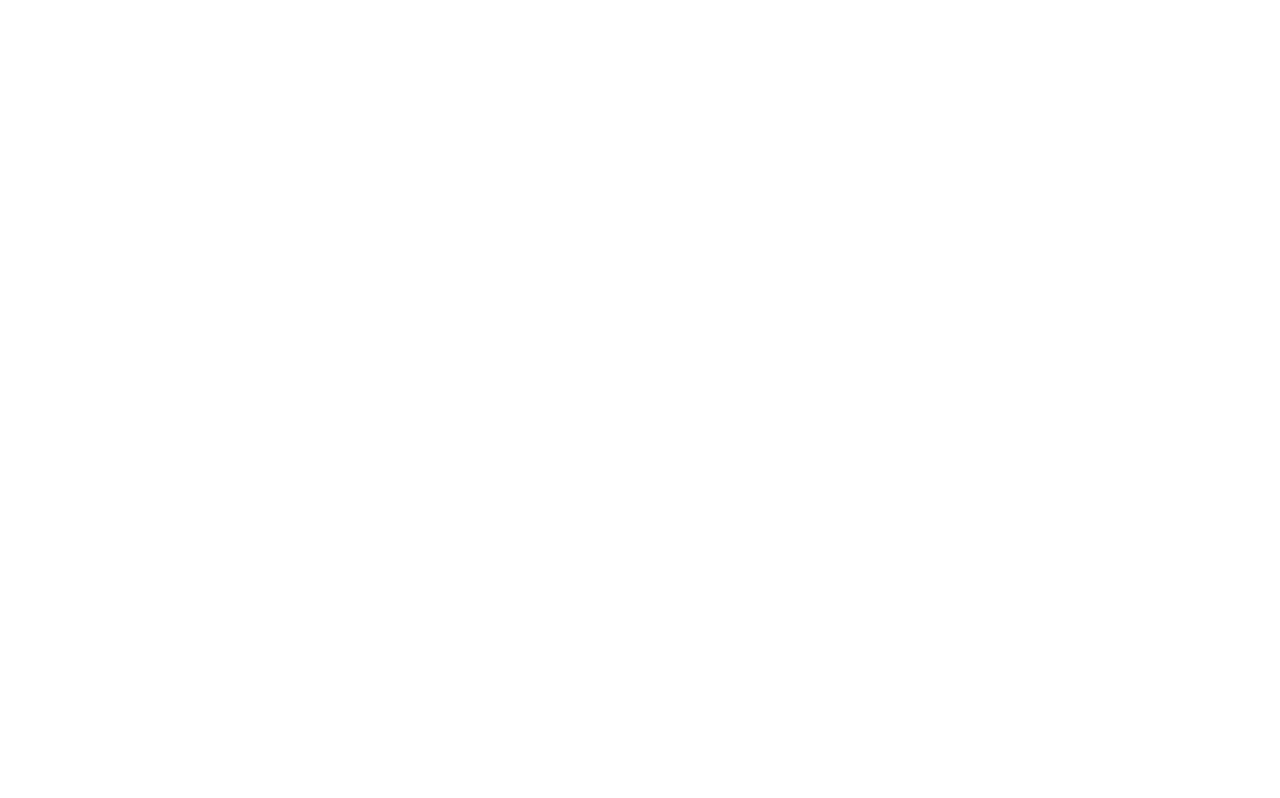
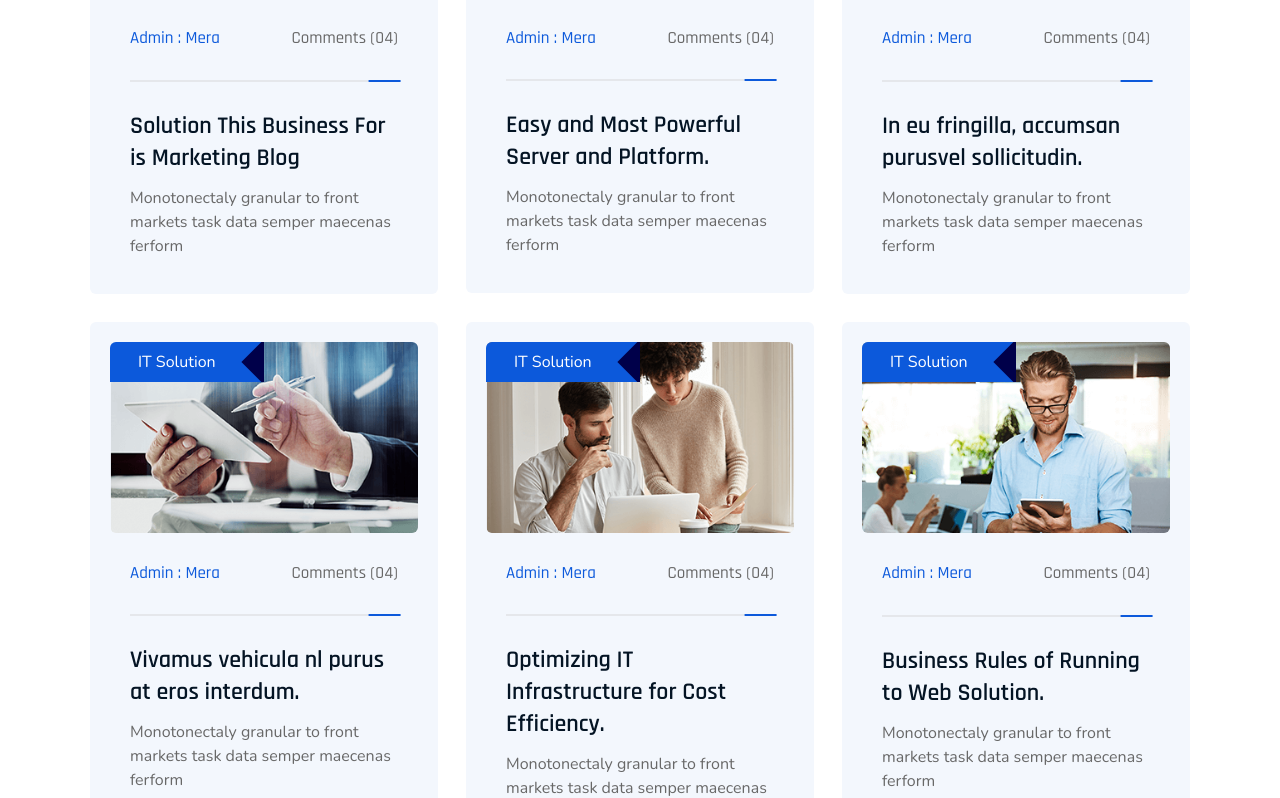
Before and after one commit to jisan5620jk/toptech, a React (Vite) app: page /blog_grid in a window 1280 px wide. Before the commit this address had no page. Shown: the part 825-1623 px from the top of the page. Before the commit the page ends 800 px from the top, so only its background shows below. Built offline with nearby package versions, Linux system fonts and the light colour scheme.

Commit message:
Add InnerPage

```diff
--- a/src/Pages/InnerPage/BlogDetails/BlogDetails.jsx
+++ b/src/Pages/InnerPage/BlogDetails/BlogDetails.jsx
@@ -44,7 +44,7 @@
                   </div>
                 </div>
                 <div className="px-4 sm:px-8 ml-8 bg-white shadow-cases rounded-b-md rounded-ss-md -mt-[50px] relative z-10">
-                  <div className="flex items-center justify-between gap-5 pt-9 pb-7 border-b-2  relative before:absolute before:left-0 before:-bottom-[2px] before:w-[50px] before:h-[2px] before:bg-PrimaryColor-0 before:animate-dance4">
+                  <div className="flex items-center justify-between gap-5 pt-9 pb-7 border-b-2  relative before:absolute before:left-0 before:-bottom-[2px] before:w-8 before:h-[2px] before:bg-PrimaryColor-0 before:animate-dance5">
                     <h6 className="flex items-center gap-2 font-Rajdhani text-[17px] text-PrimaryColor-0 font-medium">
                       Admin : Mera
                     </h6>
--- a/src/Pages/InnerPage/BlogGrid/BlogGrid.jsx
+++ b/src/Pages/InnerPage/BlogGrid/BlogGrid.jsx
@@ -1,118 +1,81 @@
 /* eslint-disable no-unused-vars */
 import { FaAngleRight, FaArrowRightLong } from "react-icons/fa6";
-import blogThumb from "/images/blog-list.png";
-import blogThumb2 from "/images/blog-list2.png";
-import blogThumb3 from "/images/blog-list3.png";
-import blogThumb4 from "/images/blog-list4.jpg";
-import blogThumb5 from "/images/blog-list5.jpg";
-import blogThumb6 from "/images/blog-list6.jpg";
-import blogThumb7 from "/images/blog-thumb1.jpg";
-import blogThumb8 from "/images/blog-thumb2.jpg";
-import blogThumb9 from "/images/blog-thumb3.jpg";
-import BlogCard from "./BlogCard";
-import { Link } from "react-router-dom";
-import subTitleShape from "/images/sub-title-shape.png";
+import blogGridImg from "/images/blog-1.png";
+import blogGridImg2 from "/images/blog-2.png";
+import blogGridImg3 from "/images/blog-3.png";
+import blogGridImg4 from "/images/blog-4.png";
+import blogGridImg5 from "/images/blog-5.png";
+import blogGridImg6 from "/images/blog-6.png";
+import BlogGridCard from "./BlogGridCard";
 import BreadCrumb from "../../../Shared/BreadCrumb/BreadCrumb";
+import { LuArrowUpRight } from "react-icons/lu";
 
 const blogData = [
   {
     id: 1,
-    blogThumb: blogThumb,
-    thumbContent: "Energy",
-    blogUrl: "/blog_details",
-    blogTitle: "Newest Cleaning Tools for House 2024",
-    blogDesc:
-      "Competently repurpose forward benefits conveniently target e-business",
-    btnContent: "Read More",
-    btnIcon: <FaArrowRightLong />,
+    blogGridImg: blogGridImg,
+    thumbContent: "IT Solution",
+    thumbBtn: <LuArrowUpRight />,
+    blogGridTilte: "Solution This Business For is Marketing Blog",
+    postBy: "Admin : Mera",
+    comments: "Comments (04)",
+    blogGridDesc:
+      "Monotonectaly granular to front markets task data semper maecenas ferform",
   },
   {
     id: 2,
-    blogThumb: blogThumb2,
-    thumbContent: "Ecology",
-    blogUrl: "/blog_details",
-    blogTitle: "10 Most Popular Cleaning Tips for House",
-    blogDesc:
-      "Competently repurpose forward benefits conveniently target e-business",
-    btnContent: "Read More",
-    btnIcon: <FaArrowRightLong />,
+    blogGridImg: blogGridImg2,
+    thumbContent: "IT Solution",
+    thumbBtn: <LuArrowUpRight />,
+    blogGridTilte: "Easy and Most Powerful Server and Platform.",
+    postBy: "Admin : Mera",
+    comments: "Comments (04)",
+    blogGridDesc:
+      "Monotonectaly granular to front markets task data semper maecenas ferform",
   },
   {
     id: 3,
-    blogThumb: blogThumb3,
-    thumbContent: "Environment",
-    blogUrl: "/blog_details",
-    blogTitle: "Web Development Use New Equipment",
-    blogDesc:
-      "Competently repurpose forward benefits conveniently target e-business",
-    btnContent: "Read More",
-    btnIcon: <FaArrowRightLong />,
+    blogGridImg: blogGridImg3,
+    thumbContent: "IT Solution",
+    thumbBtn: <LuArrowUpRight />,
+    blogGridTilte: "In eu fringilla, accumsan purusvel sollicitudin.",
+    postBy: "Admin : Mera",
+    comments: "Comments (04)",
+    blogGridDesc:
+      "Monotonectaly granular to front markets task data semper maecenas ferform",
   },
   {
     id: 4,
-    blogThumb: blogThumb4,
-    thumbContent: "Energy",
-    blogUrl: "/blog_details",
-    blogTitle: "Regular cleaning your dream House",
-    blogDesc:
-      "Competently repurpose forward benefits conveniently target e-business",
-    btnContent: "Read More",
-    btnIcon: <FaArrowRightLong />,
+    blogGridImg: blogGridImg4,
+    thumbContent: "IT Solution",
+    thumbBtn: <LuArrowUpRight />,
+    blogGridTilte: "Vivamus vehicula nl purus at eros interdum.",
+    postBy: "Admin : Mera",
+    comments: "Comments (04)",
+    blogGridDesc:
+      "Monotonectaly granular to front markets task data semper maecenas ferform",
   },
   {
     id: 5,
-    blogThumb: blogThumb5,
-    thumbContent: "Ecology",
-    blogUrl: "/blog_details",
-    blogTitle: "Carpet Cleaning Use New Equipment",
-    blogDesc:
-      "Competently repurpose forward benefits conveniently target e-business",
-    btnContent: "Read More",
-    btnIcon: <FaArrowRightLong />,
+    blogGridImg: blogGridImg5,
+    thumbContent: "IT Solution",
+    thumbBtn: <LuArrowUpRight />,
+    blogGridTilte: "Optimizing IT Infrastructure for Cost Efficiency.",
+    postBy: "Admin : Mera",
+    comments: "Comments (04)",
+    blogGridDesc:
+      "Monotonectaly granular to front markets task data semper maecenas ferform",
   },
   {
     id: 6,
-    blogThumb: blogThumb6,
-    thumbContent: "Environment",
-    blogUrl: "/blog_details",
-    blogTitle: "Proper Cleaning Use New Equipment",
-    blogDesc:
-      "Competently repurpose forward benefits conveniently target e-business",
-    btnContent: "Read More",
-    btnIcon: <FaArrowRightLong />,
-  },
-  {
-    id: 7,
-    blogThumb: blogThumb7,
-    thumbContent: "Energy",
-    blogUrl: "/blog_details",
-    blogTitle: "Window Cleaning Use New Equipment",
-    blogDesc:
-      "Competently repurpose forward benefits conveniently target e-business",
-    btnContent: "Read More",
-    btnIcon: <FaArrowRightLong />,
-  },
-  {
-    id: 8,
-    blogThumb: blogThumb8,
-    thumbContent: "Ecology",
-    blogUrl: "/blog_details",
-    blogTitle: "Web Development Use New Equipment",
-    blogDesc:
-      "Competently repurpose forward benefits conveniently target e-business",
-    btnContent: "Read More",
-    btnIcon: <FaArrowRightLong />,
-  },
-  {
-    id: 9,
-    blogThumb: blogThumb9,
-    thumbContent: "Environment",
-    blogUrl: "/blog_details",
-    blogTitle: "Door Cleaning Use New Equipment",
-    blogDesc:
-      "Competently repurpose forward benefits conveniently target e-business",
-    btnContent: "Read More",
-    btnIcon: <FaArrowRightLong />,
+    blogGridImg: blogGridImg6,
+    thumbContent: "IT Solution",
+    thumbBtn: <LuArrowUpRight />,
+    blogGridTilte: "Business Rules of Running to Web Solution.",
+    postBy: "Admin : Mera",
+    comments: "Comments (04)",
+    blogGridDesc:
+      "Monotonectaly granular to front markets task data semper maecenas ferform",
   },
 ];
 
@@ -122,62 +85,37 @@
       <BreadCrumb
         breadCrumbTitle={"Blog Grid"}
         breadCrumbIcon={<FaArrowRightLong />}
-        breadCrumbLink={"Blog"}
-        breadCrumbIcon2={<FaArrowRightLong />}
-        breadCrumbContent={"Blog Grid"}
+        breadCrumbLink={"Blog Grid"}
       />
       <section className="pt-28">
         <div className="Container">
-          <div className="grid grid-cols-1 gap-4 lg:grid-cols-2 lg:items-center">
-            <div>
-              <div>
-                <h5 className="font-Nunito font-medium text-PrimaryColor-0 flex items-center gap-2">
-                  <img src={subTitleShape} draggable="false" />
-                  LATEST BLOG
-                </h5>
-                <h1 className="font-Nunito font-bold text-[22px] leading-8 sm:text-[38px] sm:leading-[48px] md:text-[44px] md:leading-[54px] lg:text-[32px] lg:leading-[42px] xl:text-[40px] xl:leading-[50px] 2xl:text-[46px] 2xl:leading-[56px] text-HeadingColor-0 mt-5 mb-3">
-                  Learn about our Latest <br /> News from Blog
-                </h1>
-              </div>
-            </div>
-            <div className="flex lg:justify-end">
-              <Link to={"/blog_details"}>
-                <button className="primary-btn">
-                  Veiw All Blog
-                  <FaArrowRightLong size={"20"} />
-                </button>
-              </Link>
-            </div>
-          </div>
-          <div className="mt-[60px]">
           <div className="grid grid-cols-1 md:grid-cols-2 lg:grid-cols-3 gap-7">
             {blogData.map(
               ({
                 id,
-                  blogThumb,
+                blogGridImg,
                 thumbContent,
-                  blogUrl,
-                  blogTitle,
-                  blogDesc,
-                  btnContent,
-                  btnIcon,
+                thumbBtn,
+                blogGridTilte,
+                postBy,
+                comments,
+                blogGridDesc,
               }) => {
                 return (
                   <div key={id}>
-                      <BlogCard
-                        blogThumb={blogThumb}
+                    <BlogGridCard
+                      blogGridImg={blogGridImg}
                       thumbContent={thumbContent}
-                        blogUrl={blogUrl}
-                        blogTitle={blogTitle}
-                        blogDesc={blogDesc}
-                        btnContent={btnContent}
-                        btnIcon={btnIcon}
+                      thumbBtn={thumbBtn}
+                      blogGridTitle={blogGridTilte}
+                      postBy={postBy}
+                      comments={comments}
+                      blogGridDesc={blogGridDesc}
                     />
                   </div>
                 );
               }
             )}
-            </div>
           </div>
         </div>
       </section>
--- /dev/null
+++ b/src/Pages/InnerPage/BlogGrid/BlogGridCard.jsx
@@ -0,0 +1,54 @@
+/* eslint-disable react/prop-types */
+import { Link } from "react-router-dom";
+
+const BlogGridCard = ({
+  blogGridImg,
+  thumbContent,
+  blogGridTitle,
+  postBy,
+  comments,
+  blogGridDesc,
+  blogGridUrl,
+  thumbBtn,
+}) => {
+  return (
+    <div className="group bg-BodyBg-0 p-5 rounded-md">
+      <div className="relative overflow-hidden rounded-md">
+        <img
+          src={blogGridImg}
+          className="w-full transition-all duration-500 group-hover:scale-110"
+        />
+        <div className="absolute top-0 left-0">
+          <h6 className="font-Nunito text-white pl-7 pr-12 py-2 overflow-hidden bg-PrimaryColor-0 relative z-10 before:absolute before:-right-4 before:top-1 before:w-8 before:h-8 before:!rotate-45 before:bg-SecondaryColor-0">
+            {thumbContent}
+          </h6>
+        </div>
+        <div className="absolute bottom-4 -right-1/4 transition-all duration-500 opacity-0 group-hover:opacity-100 group-hover:right-6">
+          <Link to={blogGridUrl}>
+            <button className="font-Nunito text-white size-11 rounded-full border-2 text-2xl flex justify-center items-center border-white bg-PrimaryColor-0">
+              {thumbBtn}
+            </button>
+          </Link>
+        </div>
+      </div>
+      <div className="sm:px-5 relative z-10">
+        <div className="flex items-center justify-between gap-5 pt-7 pb-7 border-b-2  relative before:absolute before:left-0 before:-bottom-[2px] before:w-8 before:h-[2px] before:bg-PrimaryColor-0 before:animate-dance5">
+          <h6 className="flex items-center gap-2 font-Rajdhani text-[17px] text-PrimaryColor-0 font-medium">
+            {postBy}
+          </h6>
+          <h6 className="flex items-center font-Rajdhani text-[17px] text-TextColor2-0 font-medium">
+            {comments}
+          </h6>
+        </div>
+        <Link to={blogGridUrl}>
+          <button className="font-Rajdhani font-semibold text-left text-lg sm:text-2xl text-HeadingColor-0 transition-all duration-500 hover:text-PrimaryColor-0 mt-7 mb-3">
+            {blogGridTitle}
+          </button>
+        </Link>
+        <p className="font-Nunito text-TextColor2-0 pb-4">{blogGridDesc}</p>
+      </div>
+    </div>
+  );
+};
+
+export default BlogGridCard;
--- a/src/Pages/InnerPage/BlogList/BlogListCard.jsx
+++ b/src/Pages/InnerPage/BlogList/BlogListCard.jsx
@@ -24,7 +24,7 @@
         </div>
       </div>
       <div className="px-4 sm:px-8 ml-8 bg-white shadow-cases rounded-b-md rounded-ss-md -mt-[50px] relative z-10">
-        <div className="flex items-center justify-between gap-5 pt-9 pb-7 border-b-2  relative before:absolute before:left-0 before:-bottom-[2px] before:w-[50px] before:h-[2px] before:bg-PrimaryColor-0 before:animate-dance4">
+        <div className="flex items-center justify-between gap-5 pt-9 pb-7 border-b-2  relative before:absolute before:left-0 before:-bottom-[2px] before:w-8 before:h-[2px] before:bg-PrimaryColor-0 before:animate-dance4">
           <h6 className="flex items-center gap-2 font-Rajdhani text-[17px] text-PrimaryColor-0 font-medium">
             {postBy}
           </h6>
--- a/src/Router/Router.jsx
+++ b/src/Router/Router.jsx
@@ -18,6 +18,7 @@
 import ServiceDetails4 from "../Pages/InnerPage/ServiceDetails/ServiceDetails4";
 import ServiceDetails5 from "../Pages/InnerPage/ServiceDetails/ServiceDetails5";
 import ServiceDetails6 from "../Pages/InnerPage/ServiceDetails/ServiceDetails6";
+import BlogGrid from "../Pages/InnerPage/BlogGrid/BlogGrid";
 
 const router = createBrowserRouter([
   {
@@ -84,6 +85,10 @@
         element: <ServiceDetails6 />,
       },
       {
+        path: "/blog_grid",
+        element: <BlogGrid />,
+      },
+      {
         path: "/blog_list",
         element: <BlogList />,
       },
--- a/tailwind.config.js
+++ b/tailwind.config.js
@@ -55,6 +55,10 @@
           "0%,100%": { transform: "translateX(0px)" },
           "50%": { transform: "translateX(570px)" },
         },
+        dance5: {
+          "0%,100%": { transform: "translateX(0px)" },
+          "50%": { transform: "translateX(330px)" },
+        },
         rotateme: {
           "0%": { transform: "rotate(0deg)" },
           "100%": { transform: "rotate(360deg)" },
@@ -100,6 +104,7 @@
         dance2: "dance2 3s alternate infinite",
         dance3: "dance3 2s alternate infinite",
         dance4: "dance4 10s alternate infinite",
+        dance5: "dance5 10s alternate infinite",
         dance7: "dance7 4s alternate infinite",
         swing: "swing 1s ease-in-out 1s forwards infinite alternate",
         headerSlideDown:
```
Also changed, not shown: src/Pages/InnerPage/BlogGrid/BlogCard.jsx (deleted, +0 -46 lines), src/Pages/InnerPage/BlogList/BlogList.jsx (+0 -14 lines), public/images/blog-5.png (added), public/images/blog-6.png (added). Lines whose indentation alone changed are shown as unchanged.
